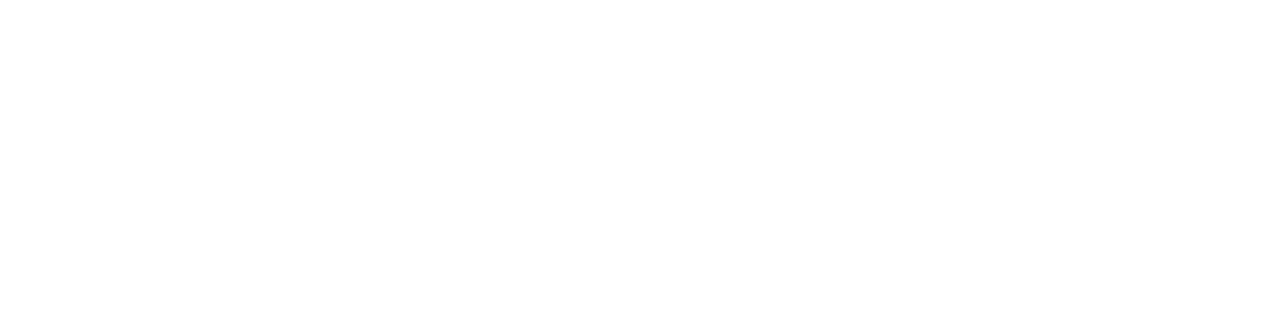
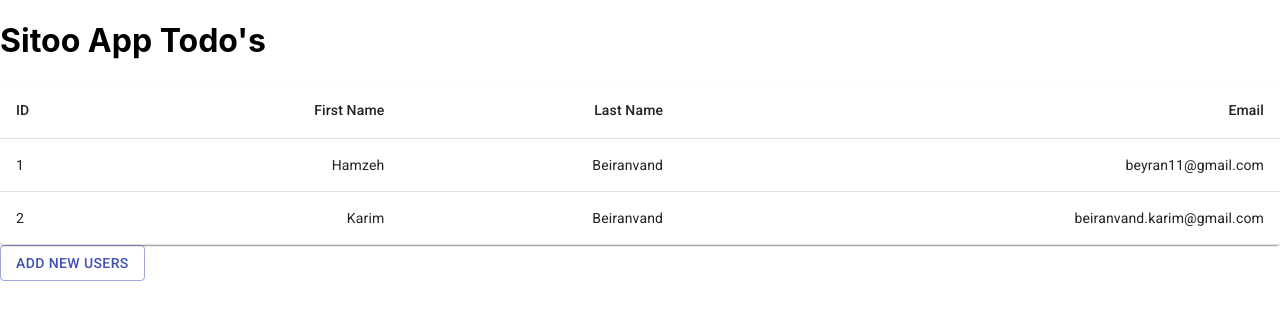
Before and after one commit to beyran11/sitoo-react-app, a React (Create React App) app: page / in a window 1280 px wide. Shown: the top 320 px of the page. Built offline with nearby package versions, Linux system fonts and the light colour scheme.

Commit message:
completed todo app

```diff
--- a/package.json
+++ b/package.json
@@ -3,6 +3,8 @@
   "version": "0.1.0",
   "private": true,
   "dependencies": {
+    "@material-ui/core": "^4.9.14",
+    "@material-ui/icons": "^4.9.1",
     "@testing-library/jest-dom": "^4.2.4",
     "@testing-library/react": "^9.5.0",
     "@testing-library/user-event": "^7.2.1",
--- a/public/index.html
+++ b/public/index.html
@@ -10,34 +10,15 @@
       content="Web site created using create-react-app"
     />
     <link rel="apple-touch-icon" href="%PUBLIC_URL%/logo192.png" />
-    <!--
-      manifest.json provides metadata used when your web app is installed on a
-      user's mobile device or desktop. See https://developers.google.com/web/fundamentals/web-app-manifest/
-    -->
+
     <link rel="manifest" href="%PUBLIC_URL%/manifest.json" />
-    <!--
-      Notice the use of %PUBLIC_URL% in the tags above.
-      It will be replaced with the URL of the `public` folder during the build.
-      Only files inside the `public` folder can be referenced from the HTML.
-
-      Unlike "/favicon.ico" or "favicon.ico", "%PUBLIC_URL%/favicon.ico" will
-      work correctly both with client-side routing and a non-root public URL.
-      Learn how to configure a non-root public URL by running `npm run build`.
-    -->
+    <link rel="stylesheet" href="https://fonts.googleapis.com/css?family=Roboto:300,400,500,700&display=swap" />
+    <link rel="stylesheet" href="https://fonts.googleapis.com/icon?family=Material+Icons" />
     <title>React App</title>
   </head>
   <body>
     <noscript>You need to enable JavaScript to run this app.</noscript>
     <div id="root"></div>
-    <!--
-      This HTML file is a template.
-      If you open it directly in the browser, you will see an empty page.
 
-      You can add webfonts, meta tags, or analytics to this file.
-      The build step will place the bundled scripts into the <body> tag.
-
-      To begin the development, run `npm start` or `yarn start`.
-      To create a production bundle, use `npm run build` or `yarn build`.
-    -->
   </body>
 </html>
--- a/src/App.js
+++ b/src/App.js
@@ -1,12 +1,46 @@
-import React from 'react';
+import React, {Component} from 'react';
+import SimpleTable from "./SimpleTable";
+import FormDialog from "./FormDialog";
 
 
-function App() {
-  return (
-    <div className="App">
+class App extends Component {
+  state = {
+    todos: [
+      {id: 1, firstname: 'Hamzeh',lastname: 'Beiranvand',email: 'beyran11@gmail.com'},
+      {id: 2, firstname: 'Karim',lastname: 'Beiranvand',email: 'beiranvand.karim@gmail.com'}
+    ]
+  }
 
-    </div>
-  );
+  deleteTodo = (id) => {
+    //console.log(id);
+    const todos = this.state.todos.filter(todo => {
+      return todo.id !== id
+    });
+    this.setState({
+      todos
+    })
+  }
+
+  addTodo = (todo) => {
+    todo.id = Math.random();
+    let todos = [...this.state.todos,todo]
+    this.setState({
+      todos
+    })
+  }
+
+
+  render() {
+    return (
+        <div className="todo-app container">
+          <h1 className="center blue-text">Sitoo App Todo's</h1>
+          <SimpleTable todos={this.state.todos} deleteTodo={this.deleteTodo} />
+
+          <FormDialog addTodo={this.addTodo} />
+
+        </div>
+    );
+  }
 }
 
 export default App;
--- /dev/null
+++ b/src/BasicTextFields.js
@@ -0,0 +1,84 @@
+import React, {Component} from 'react';
+import { makeStyles } from '@material-ui/core/styles';
+import TextField from '@material-ui/core/TextField';
+import Button from '@material-ui/core/Button';
+
+const useStyles = makeStyles((theme) => ({
+    root: {
+        '& > *': {
+            margin: theme.spacing(1),
+            width: '25ch',
+        },
+    },
+}));
+
+class BasicTextFields extends Component{
+    //const classes = useStyles();
+    state = {
+        firstname: '',
+        lastname: '',
+        email: ''
+
+    }
+
+    handleChangeFname = (e) => {
+        this.setState({
+            firstname: e.target.value
+        })
+
+    }
+
+    handleChangeLname = (e) => {
+        this.setState({
+            lastname: e.target.value
+        })
+
+    }
+
+    handleChangeEmail = (e) => {
+        this.setState({
+            email: e.target.value
+        })
+
+    }
+
+    handleSubmit = (e) => {
+        e.preventDefault();
+        this.props.addTodo(this.state);
+        this.setState({
+            firstname: '',
+            lastname: '',
+            email: ''
+        })
+
+    }
+    render() {
+        return (
+            <form className={useStyles.root} noValidate autoComplete="off">
+                <p>
+                    <TextField id="standard-basic" label="First Name"  variant="outlined" onChange={this.handleChangeFname} value={this.state.firstname} />
+                </p>
+                <p>
+                    <TextField id="filled-basic" label="Last Name" variant="outlined" onChange={this.handleChangeLname} value={this.state.lastname} />
+                </p>
+                <p>
+                    <TextField id="outlined-basic" label="Email" variant="outlined" onChange={this.handleChangeEmail} value={this.state.email} />
+                </p>
+
+                <p>
+                    <Button variant="contained" color="primary" onClick={this.handleSubmit}>
+                        Add User
+                    </Button>
+                </p>
+
+
+
+
+            </form>
+        );
+    }
+
+
+}
+
+export default BasicTextFields;
--- /dev/null
+++ b/src/FormDialog.js
@@ -0,0 +1,39 @@
+import React from 'react';
+import Button from '@material-ui/core/Button';
+import TextField from '@material-ui/core/TextField';
+import Dialog from '@material-ui/core/Dialog';
+import DialogActions from '@material-ui/core/DialogActions';
+import DialogContent from '@material-ui/core/DialogContent';
+import DialogContentText from '@material-ui/core/DialogContentText';
+import DialogTitle from '@material-ui/core/DialogTitle';
+import BasicTextFields from "./BasicTextFields";
+
+export default function FormDialog({addTodo}) {
+    const [open, setOpen] = React.useState(false);
+
+    const handleClickOpen = () => {
+        setOpen(true);
+    };
+
+    const handleClose = () => {
+        setOpen(false);
+    };
+
+    return (
+        <div>
+            <Button variant="outlined" color="primary" onClick={handleClickOpen}>
+                Add New Users
+            </Button>
+            <Dialog open={open} onClose={handleClose} aria-labelledby="form-dialog-title">
+                <DialogTitle id="form-dialog-title">Manage Users</DialogTitle>
+                <DialogContent>
+                    <DialogContentText>
+                        Add Users Here ...
+                    </DialogContentText>
+                    <BasicTextFields addTodo={addTodo} />
+                </DialogContent>
+
+            </Dialog>
+        </div>
+    );
+}
--- /dev/null
+++ b/src/SimpleTable.js
@@ -0,0 +1,57 @@
+import React from 'react';
+import { makeStyles } from '@material-ui/core/styles';
+import Table from '@material-ui/core/Table';
+import TableBody from '@material-ui/core/TableBody';
+import TableCell from '@material-ui/core/TableCell';
+import TableContainer from '@material-ui/core/TableContainer';
+import TableHead from '@material-ui/core/TableHead';
+import TableRow from '@material-ui/core/TableRow';
+import Paper from '@material-ui/core/Paper';
+
+const useStyles = makeStyles({
+    table: {
+        minWidth: 650,
+    },
+});
+
+
+
+const SimpleTable = ({todos, deleteTodo}) => {
+    const todolist = todos.length ? (
+        todos.map( todo => {
+            return (
+                <TableRow onClick={() => {deleteTodo(todo.id)}} key={todo.id}>
+                    <TableCell component="th" scope="row">
+                        {todo.id}
+                    </TableCell>
+                    <TableCell align="right">{todo.firstname}</TableCell>
+                    <TableCell align="right">{todo.lastname}</TableCell>
+                    <TableCell align="right">{todo.email}</TableCell>
+                </TableRow>
+            )
+        })
+    ) : (
+        <p className="center"> There is no User! </p>
+    )
+    const classes = useStyles();
+
+    return (
+        <TableContainer component={Paper}>
+            <Table className={classes.table} aria-label="simple table">
+                <TableHead>
+                    <TableRow>
+                        <TableCell>ID</TableCell>
+                        <TableCell align="right">First Name</TableCell>
+                        <TableCell align="right">Last Name</TableCell>
+                        <TableCell align="right">Email</TableCell>
+                    </TableRow>
+                </TableHead>
+                <TableBody>
+                    {todolist}
+                </TableBody>
+            </Table>
+        </TableContainer>
+    );
+}
+
+export default SimpleTable;
```
Also changed, not shown: 1 other file (tests, documents, lock files or other folders).
